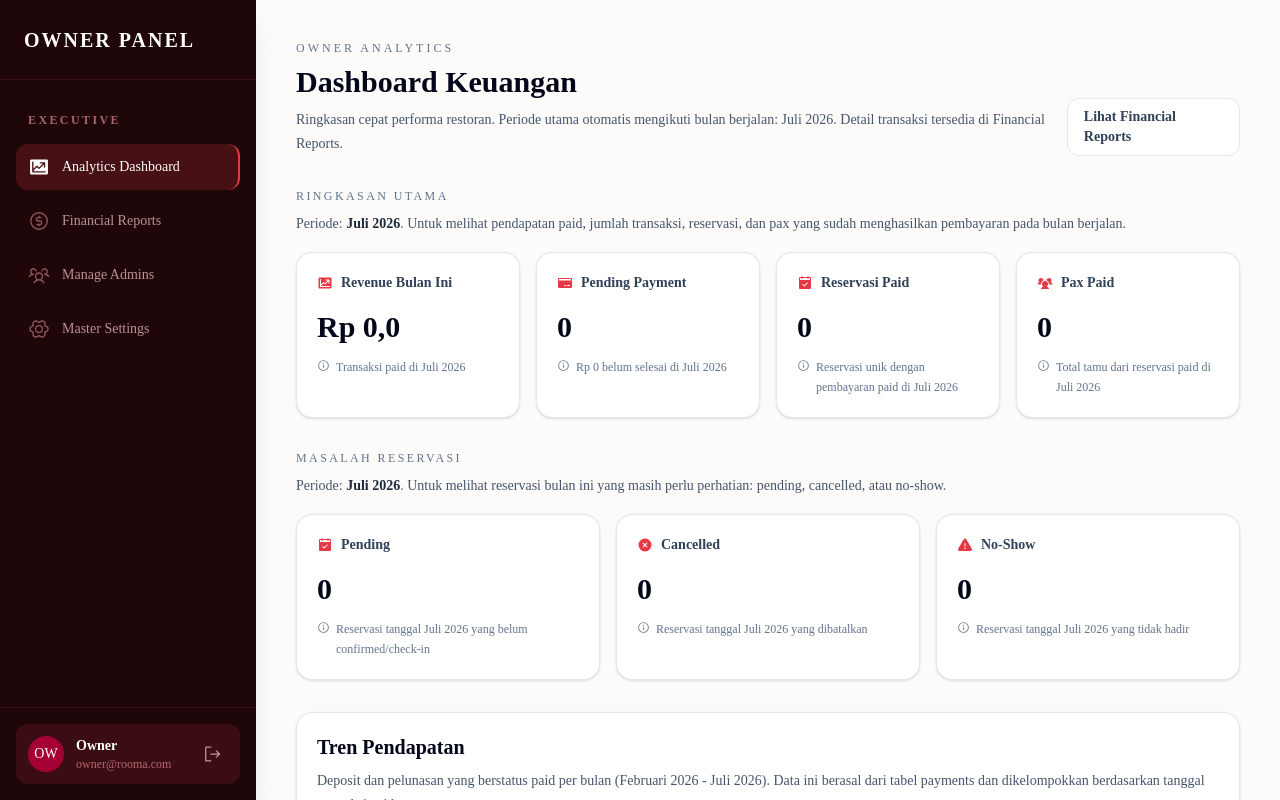
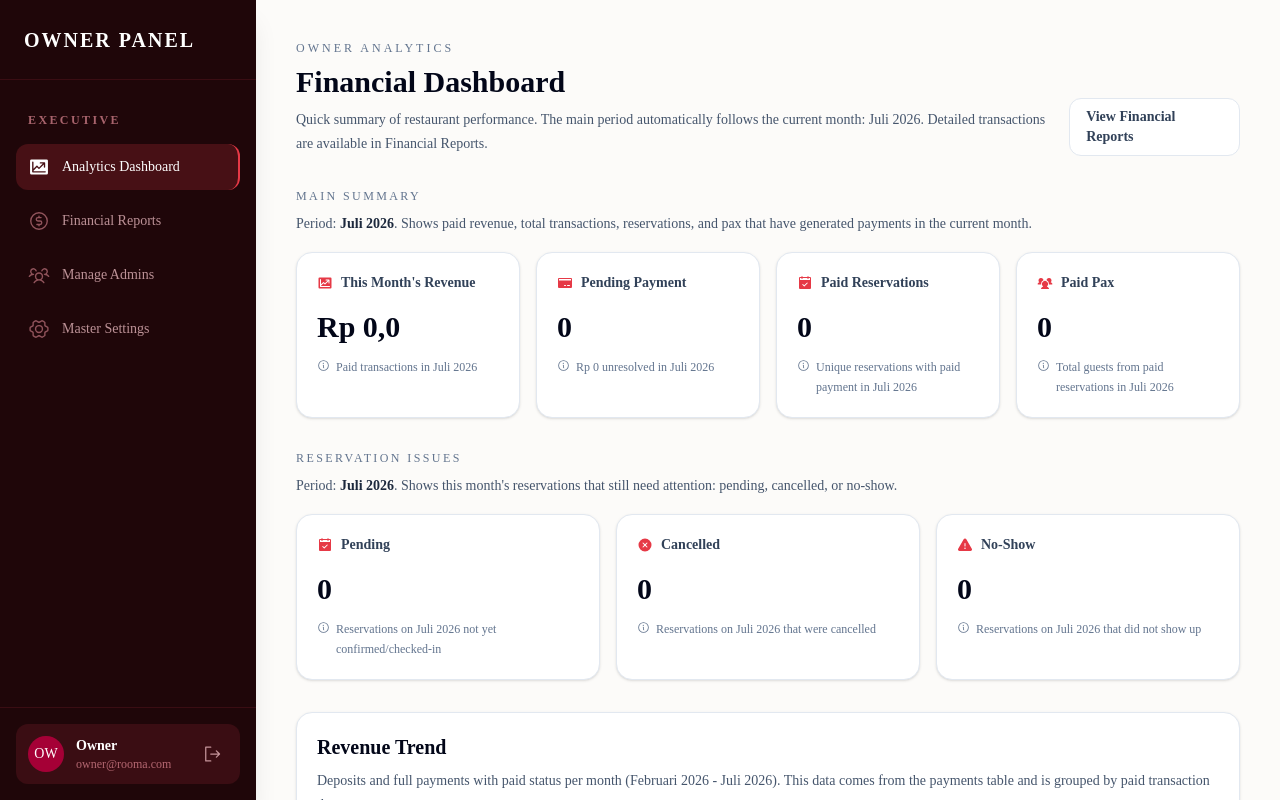
Before and after one commit to ruangcode-id/rooma-ceritarasa, a Next.js app: page /owner/dashboard in a window 1280 px wide. Shown: the top 800 px of the page. Built offline with nearby package versions, Linux system fonts and the light colour scheme; no server answers; the database is empty.

Commit message:
chore: translate owner dashboard, reports, users, and settings pages to english

```diff
--- a/src/app/(owner)/owner/dashboard/page.tsx
+++ b/src/app/(owner)/owner/dashboard/page.tsx
@@ -6,7 +6,7 @@ export const dynamic = "force-dynamic";
 
 export const metadata: Metadata = {
   title: "Owner Analytics | Rooma Ceritarasa",
-  description: "Ringkasan pendapatan dan reservasi untuk owner",
+  description: "Revenue and reservation summary for the owner",
 };
 
 export default async function OwnerDashboardPage() {
--- a/src/app/(owner)/owner/reports/page.tsx
+++ b/src/app/(owner)/owner/reports/page.tsx
@@ -6,7 +6,7 @@ export const dynamic = "force-dynamic";
 
 export const metadata: Metadata = {
   title: "Financial Reports | Rooma Ceritarasa",
-  description: "Laporan keuangan dan transaksi pembayaran untuk owner",
+  description: "Financial reports and payment transactions for the owner",
 };
 
 export default async function OwnerReportsPage() {
--- a/src/app/(owner)/owner/settings/page.tsx
+++ b/src/app/(owner)/owner/settings/page.tsx
@@ -2,8 +2,8 @@ import { Metadata } from "next";
 import OwnerSettingsClient from "@/components/owner/OwnerSettingsClient";
 
 export const metadata: Metadata = {
-  title: "Pengaturan Master Restoran | Rooma Ceritarasa Owner",
-  description: "Manajemen pengaturan operasional restoran",
+  title: "Master Settings | Rooma Ceritarasa Owner",
+  description: "Restaurant operational settings management",
 };
 
 export default function OwnerSettingsPage() {
--- a/src/app/(owner)/owner/users/page.tsx
+++ b/src/app/(owner)/owner/users/page.tsx
@@ -2,8 +2,8 @@ import { Metadata } from "next";
 import OwnerUsersClient from "@/components/owner/OwnerUsersClient";
 
 export const metadata: Metadata = {
-  title: "Manajemen Staf | Rooma Ceritarasa Owner",
-  description: "Manajemen akun staf dan admin",
+  title: "Staff Management | Rooma Ceritarasa Owner",
+  description: "Staff and admin account management",
 };
 
 export default function OwnerUsersPage() {
--- a/src/components/owner/OwnerDashboardClient.tsx
+++ b/src/components/owner/OwnerDashboardClient.tsx
@@ -66,7 +66,7 @@ function DashboardSectionHeader({
         {title}
       </p>
       <p className="mt-2 max-w-4xl text-sm leading-6 text-slate-600">
-        Periode: <span className="font-semibold text-slate-800">{period}</span>.
+        Period: <span className="font-semibold text-slate-800">{period}</span>.
         {" "}
         {benefit}
       </p>
@@ -151,15 +151,15 @@ export function OwnerDashboardClient({
       <header>
         <SectionTitle
           eyebrow="Owner Analytics"
-          title="Dashboard Keuangan"
+          title="Financial Dashboard"
           level={1}
-          description={`Ringkasan cepat performa restoran. Periode utama otomatis mengikuti bulan berjalan: ${analytics.currentMonthLabel}. Detail transaksi tersedia di Financial Reports.`}
+          description={`Quick summary of restaurant performance. The main period automatically follows the current month: ${analytics.currentMonthLabel}. Detailed transactions are available in Financial Reports.`}
           actions={
             <Link
               href="/owner/reports"
               className="inline-flex items-center justify-center rounded-xl border border-slate-200 bg-white px-4 py-2 text-sm font-semibold text-slate-700 transition-colors hover:bg-slate-50"
             >
-              Lihat Financial Reports
+              View Financial Reports
             </Link>
           }
         />
@@ -167,62 +167,62 @@ export function OwnerDashboardClient({
 
       <section className="space-y-4">
         <DashboardSectionHeader
-          title="Ringkasan Utama"
+          title="Main Summary"
           period={analytics.currentMonthLabel}
-          benefit="Untuk melihat pendapatan paid, jumlah transaksi, reservasi, dan pax yang sudah menghasilkan pembayaran pada bulan berjalan."
+          benefit="Shows paid revenue, total transactions, reservations, and pax that have generated payments in the current month."
         />
         <div className="grid gap-4 md:grid-cols-2 xl:grid-cols-4">
           <SimpleMetricCard
-            label="Revenue Bulan Ini"
+            label="This Month's Revenue"
             value={formatCompactCurrency(analytics.currentMonthRevenue)}
             Icon={ChartLineUp}
-            description={`Transaksi paid di ${analytics.currentMonthLabel}`}
+            description={`Paid transactions in ${analytics.currentMonthLabel}`}
           />
           <SimpleMetricCard
             label="Pending Payment"
             value={String(pendingPayment.count)}
             Icon={CreditCard}
-            description={`${formatCurrency(pendingPayment.amount)} belum selesai di ${analytics.currentMonthLabel}`}
+            description={`${formatCurrency(pendingPayment.amount)} unresolved in ${analytics.currentMonthLabel}`}
           />
           <SimpleMetricCard
-            label="Reservasi Paid"
+            label="Paid Reservations"
             value={String(analytics.currentMonthPaidReservationCount)}
             Icon={CalendarCheck}
-            description={`Reservasi unik dengan pembayaran paid di ${analytics.currentMonthLabel}`}
+            description={`Unique reservations with paid payment in ${analytics.currentMonthLabel}`}
           />
           <SimpleMetricCard
-            label="Pax Paid"
+            label="Paid Pax"
             value={String(analytics.currentMonthPaidGuestCount)}
             Icon={UsersThree}
-            description={`Total tamu dari reservasi paid di ${analytics.currentMonthLabel}`}
+            description={`Total guests from paid reservations in ${analytics.currentMonthLabel}`}
           />
         </div>
       </section>
 
       <section className="space-y-4">
         <DashboardSectionHeader
-          title="Masalah Reservasi"
+          title="Reservation Issues"
           period={analytics.currentMonthLabel}
-          benefit="Untuk melihat reservasi bulan ini yang masih perlu perhatian: pending, cancelled, atau no-show."
+          benefit="Shows this month's reservations that still need attention: pending, cancelled, or no-show."
         />
         <div className="grid gap-4 md:grid-cols-2 xl:grid-cols-3">
           <SimpleMetricCard
             label="Pending"
             value={String(analytics.currentMonthPendingReservationCount)}
             Icon={CalendarCheck}
-            description={`Reservasi tanggal ${analytics.currentMonthLabel} yang belum confirmed/check-in`}
+            description={`Reservations on ${analytics.currentMonthLabel} not yet confirmed/checked-in`}
           />
           <SimpleMetricCard
             label="Cancelled"
             value={String(analytics.cancellationCount)}
             Icon={XCircle}
-            description={`Reservasi tanggal ${analytics.currentMonthLabel} yang dibatalkan`}
+            description={`Reservations on ${analytics.currentMonthLabel} that were cancelled`}
           />
           <SimpleMetricCard
             label="No-Show"
             value={String(analytics.noShowCount)}
             Icon={Warning}
-            description={`Reservasi tanggal ${analytics.currentMonthLabel} yang tidak hadir`}
+            description={`Reservations on ${analytics.currentMonthLabel} that did not show up`}
           />
         </div>
       </section>
@@ -230,12 +230,12 @@ export function OwnerDashboardClient({
       <div className="grid min-w-0 gap-6">
         <DashboardChart
           type="line"
-          title="Tren Pendapatan"
-          description={`Deposit dan pelunasan yang berstatus paid per bulan (${analytics.reportRangeLabel}). Data ini berasal dari tabel payments dan dikelompokkan berdasarkan tanggal transaksi paid.`}
+          title="Revenue Trend"
+          description={`Deposits and full payments with paid status per month (${analytics.reportRangeLabel}). This data comes from the payments table and is grouped by paid transaction date.`}
           data={revenueChartData}
           options={revenueOptions}
           height={320}
-          footer={`Total pendapatan: ${formatCurrency(analytics.totalPaidRevenue)}`}
+          footer={`Total revenue: ${formatCurrency(analytics.totalPaidRevenue)}`}
         />
       </div>
     </div>
--- a/src/components/owner/OwnerReportsClient.tsx
+++ b/src/components/owner/OwnerReportsClient.tsx
@@ -52,7 +52,7 @@ const paymentStatuses: Array<StatusBadgeOption<OwnerPaymentStatus>> = [
 ];
 
 const statusLabels: Record<OwnerPaymentStatus | "all", string> = {
-  all: "Semua status",
+  all: "All statuses",
   paid: "Paid",
   pending: "Pending",
   failed: "Failed",
@@ -86,7 +86,7 @@ const compactCurrencyFormatter = new Intl.NumberFormat("id-ID", {
   maximumFractionDigits: 1,
 });
 
-const dateFormatter = new Intl.DateTimeFormat("id-ID", {
+const dateFormatter = new Intl.DateTimeFormat("en-US", {
   day: "2-digit",
   month: "short",
   year: "numeric",
@@ -119,7 +119,7 @@ function formatDate(value: string) {
 }
 
 function formatPaymentType(value: string) {
-  if (value === "full") return "Pelunasan";
+  if (value === "full") return "Full Payment";
   if (value === "refund") return "Refund";
   return "Deposit";
 }
@@ -198,14 +198,14 @@ const paymentColumns: Array<DataTableColumn<OwnerPaymentRow>> = [
           {formatDate(getTransactionDate(payment))}
         </p>
         <p className="mt-1 text-xs text-slate-500">
-          Reservasi {formatDate(payment.reservationDate)}
+          Reservation {formatDate(payment.reservationDate)}
         </p>
       </div>
     ),
   },
   {
     id: "reservation",
-    header: "Reservasi",
+    header: "Reservation",
     headerClassName: "w-[16%] text-left",
     className: "w-[16%] align-middle text-left",
     cell: (payment) => (
@@ -217,7 +217,7 @@ const paymentColumns: Array<DataTableColumn<OwnerPaymentRow>> = [
   },
   {
     id: "type",
-    header: "Tipe",
+    header: "Type",
     headerClassName: "w-[13%] text-left",
     className: "w-[13%] align-middle text-left",
     cell: (payment) => (
@@ -233,7 +233,7 @@ const paymentColumns: Array<DataTableColumn<OwnerPaymentRow>> = [
   },
   {
     id: "amount",
-    header: "Nominal",
+    header: "Amount",
     headerClassName: "w-[17%] text-right",
     className: "w-[17%] align-middle text-right font-semibold text-slate-900",
     cell: (payment) => formatCurrency(payment.amount),
@@ -252,7 +252,7 @@ const paymentColumns: Array<DataTableColumn<OwnerPaymentRow>> = [
 const monthlyColumns: Array<DataTableColumn<OwnerMonthlyMetric>> = [
   {
     id: "month",
-    header: "Bulan",
+    header: "Month",
     accessor: "label",
   },
   {
@@ -267,12 +267,12 @@ const monthlyColumns: Array<DataTableColumn<OwnerMonthlyMetric>> = [
   },
   {
     id: "full",
-    header: "Pelunasan",
+    header: "Full Payment",
     cell: (month) => formatCurrency(month.fullPayments),
   },
   {
     id: "reservations",
-    header: "Reservasi",
+    header: "Reservations",
     accessor: "reservations",
   },
   {
@@ -353,10 +353,10 @@ export function OwnerReportsClient({
     labels:
       visibleStatusSummary.length > 0
         ? visibleStatusSummary.map((item) => statusLabels[item.status])
-        : ["Tidak ada data"],
+        : ["No data"],
     datasets: [
       {
-        label: "Nominal pembayaran",
+        label: "Payment amount",
         data:
           visibleStatusSummary.length > 0
             ? visibleStatusSummary.map((item) => item.amount)
@@ -373,10 +373,10 @@ export function OwnerReportsClient({
 
   const statusFooterText =
     visibleStatusSummary.length > 0
-      ? `Total nominal: ${formatCompactCurrency(
+      ? `Total amount: ${formatCompactCurrency(
           totalFilteredAmount
-        )} • ${filteredRows.length} transaksi sesuai filter`
-      : "Tidak ada data sesuai filter.";
+        )} • ${filteredRows.length} transactions matching filter`
+      : "No data matching filter.";
 
   const hasActiveFilters =
     query.trim().length > 0 ||
@@ -413,14 +413,14 @@ export function OwnerReportsClient({
       <section>
         <SectionTitle
           eyebrow="Financial Reports"
-          title="Laporan Keuangan"
+          title="Financial Reports"
           level={1}
-          description={`Ringkasan keuangan bulan ${analytics.currentMonthLabel}. Gunakan filter untuk audit transaksi berdasarkan status, tamu, order, sesi, dan tanggal.`}
+          description={`Financial summary for ${analytics.currentMonthLabel}. Use filters to audit transactions by status, guest, order, session, and date.`}
         />
       </section>
 
       <section
-        aria-label="Ringkasan laporan keuangan"
+        aria-label="Financial report summary"
         className="grid min-w-0 items-stretch gap-4 md:grid-cols-2 xl:grid-cols-4"
       >
         <div className="min-w-0 *:h-full">
@@ -463,8 +463,8 @@ export function OwnerReportsClient({
       <section className="min-w-0">
         <DashboardChart
           type="doughnut"
-          title="Distribusi Status"
-          description="Distribusi nominal pembayaran berdasarkan status."
+          title="Status Distribution"
+          description="Distribution of payment amounts by status."
           data={statusChartData}
           height={300}
           footer={statusFooterText}
@@ -498,10 +498,10 @@ export function OwnerReportsClient({
         <div className="mb-5">
           <SectionTitle
             eyebrow="Monthly Recap"
-            title="Breakdown Bulanan"
-            description={`Rekap enam bulan terakhir (${analytics.reportRangeLabel}) dari transaksi paid, dipisahkan antara deposit dan pelunasan.`}
+            title="Monthly Breakdown"
+            description={`Six-month recap (${analytics.reportRangeLabel}) of paid transactions, separated by deposit and full payment.`}
             actions={
-              <p className="text-sm text-slate-500">6 bulan terakhir</p>
+              <p className="text-sm text-slate-500">Last 6 months</p>
             }
           />
         </div>
@@ -513,7 +513,7 @@ export function OwnerReportsClient({
           rowKey="label"
           initialPageSize={6}
           pageSizeOptions={[6]}
-          emptyState="Belum ada data rekap bulanan."
+          emptyState="No monthly recap data yet."
           tableClassName="min-w-[900px]"
         />
       </section>
@@ -522,8 +522,8 @@ export function OwnerReportsClient({
         <div className="mb-5">
           <SectionTitle
             eyebrow="Transaction Filter"
-            title="Filter Transaksi"
-            description={`${filteredRows.length} transaksi ditemukan berdasarkan filter yang sedang aktif.`}
+            title="Transaction Filter"
+            description={`${filteredRows.length} transactions found based on the active filter.`}
             actions={
               <button
                 type="button"
@@ -542,7 +542,7 @@ export function OwnerReportsClient({
             <label className="min-w-0 text-sm font-semibold text-slate-700">
               Status
               <select
-                aria-label="Filter status pembayaran"
+                aria-label="Filter payment status"
                 value={statusFilter}
                 onChange={(event) =>
                   setStatusFilter(
@@ -551,7 +551,7 @@ export function OwnerReportsClient({
                 }
                 className={filterControlClassName}
               >
-                <option value="all">Semua Status</option>
+                <option value="all">All Status</option>
                 {statusOrder.map((status) => (
                   <option key={status} value={status}>
                     {statusLabels[status]}
@@ -561,40 +561,40 @@ export function OwnerReportsClient({
             </label>
 
             <label className="min-w-0 text-sm font-semibold text-slate-700">
-              Pencarian
+              Search
               <div className="mt-2 flex h-10 min-w-0 rounded-xl border border-slate-200 bg-white transition focus-within:ring-2 focus-within:ring-primary/30">
                 <span className="grid size-10 shrink-0 place-items-center text-slate-400">
                   <MagnifyingGlass size={16} weight="bold" />
                 </span>
                 <input
                   type="search"
-                  aria-label="Cari transaksi pembayaran"
+                  aria-label="Search payment transactions"
                   value={query}
                   onChange={(event) => setQuery(event.target.value)}
-                  placeholder="Cari order ID, nama tamu, atau sesi..."
+                  placeholder="Search order ID, guest name, or session..."
                   className="min-w-0 flex-1 rounded-xl bg-transparent py-2 pr-3 text-sm font-normal text-slate-900 outline-none"
                 />
               </div>
             </label>
 
             <div className="min-w-0 text-sm font-semibold text-slate-700">
-              Rentang Tanggal
+              Date Range
               <div className="mt-2 grid min-w-0 overflow-hidden rounded-xl border border-slate-200 bg-white transition focus-within:ring-2 focus-within:ring-primary/30 sm:grid-cols-[1fr_auto_1fr]">
                 <input
                   type="date"
-                  aria-label="Tanggal mulai"
+                  aria-label="Start date"
                   value={startDate}
                   onChange={(event) => setStartDate(event.target.value)}
                   className="h-10 min-w-0 bg-transparent px-3 text-sm font-normal text-slate-900 outline-none"
                 />
 
                 <span className="grid h-10 shrink-0 place-items-center border-y border-slate-200 px-3 text-xs font-normal text-slate-400 sm:border-x sm:border-y-0">
-                  sampai
+                  to
                 </span>
 
                 <input
                   type="date"
-                  aria-label="Tanggal akhir"
+                  aria-label="End date"
                   value={endDate}
                   onChange={(event) => setEndDate(event.target.value)}
                   className="h-10 min-w-0 bg-transparent px-3 text-sm font-normal text-slate-900 outline-none"
@@ -605,7 +605,7 @@ export function OwnerReportsClient({
 
           <div className="mt-4 flex flex-wrap items-center gap-2 border-t border-slate-100 pt-4">
             <p className="mr-1 text-xs font-semibold uppercase tracking-[0.2em] text-slate-500">
-              Cepat
+              Quick
             </p>
 
             <button
@@ -613,7 +613,7 @@ export function OwnerReportsClient({
               onClick={applyTodayFilter}
               className={presetButtonClassName}
             >
-              Hari ini
+              Today
             </button>
 
             <button
@@ -621,7 +621,7 @@ export function OwnerReportsClient({
               onClick={applyLastSevenDaysFilter}
               className={presetButtonClassName}
             >
-              7 hari terakhir
+              Last 7 days
             </button>
 
             <button
@@ -629,7 +629,7 @@ export function OwnerReportsClient({
               onClick={applyCurrentMonthFilter}
               className={presetButtonClassName}
             >
-              Bulan ini
+              This month
             </button>
 
             <button
@@ -638,7 +638,7 @@ export function OwnerReportsClient({
               disabled={!hasActiveFilters}
               className="rounded-full border border-slate-200 bg-slate-50 px-3 py-1.5 text-xs font-semibold text-slate-600 transition-colors hover:bg-slate-100 disabled:cursor-not-allowed disabled:opacity-50"
             >
-              Bersihkan
+              Clear
             </button>
           </div>
         </div>
@@ -648,7 +648,7 @@ export function OwnerReportsClient({
         <div className="mb-5">
           <SectionTitle
             eyebrow="Payment Ledger"
-            title="Daftar Transaksi"
+            title="Transaction List"
             actions={
               <p className="text-sm text-slate-500">
                 Total paid: {formatCompactCurrency(filteredPaidAmount)}
@@ -662,7 +662,7 @@ export function OwnerReportsClient({
           data={filteredRows}
           rowKey="orderId"
           caption="Owner payment ledger"
-          emptyState="Tidak ada pembayaran sesuai filter."
+          emptyState="No payments match the current filter."
           tableClassName="min-w-[1000px] table-fixed"
         />
       </section>
```
Also changed, not shown: src/components/owner/OwnerSettingsClient.tsx (+21 -21 lines).
